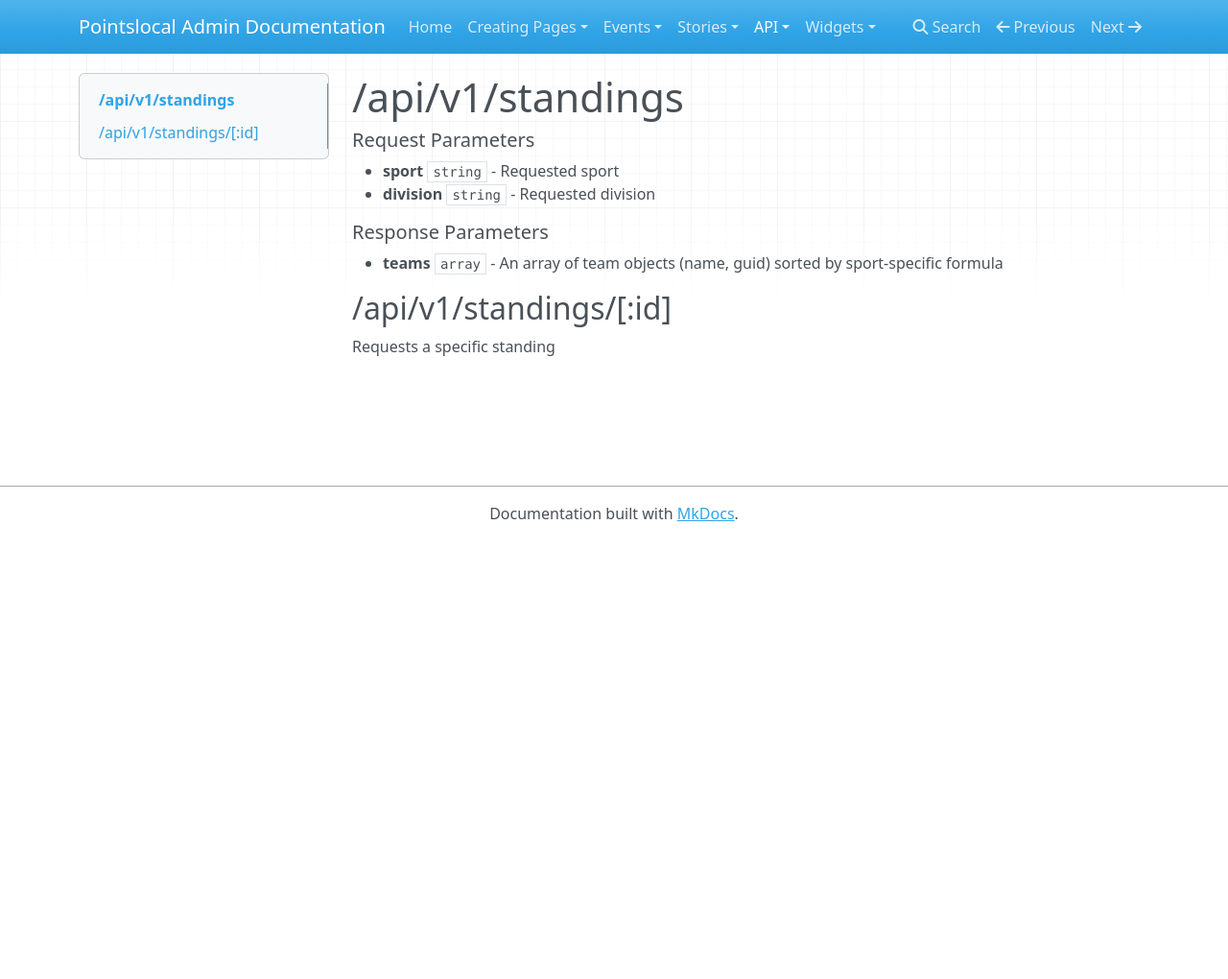
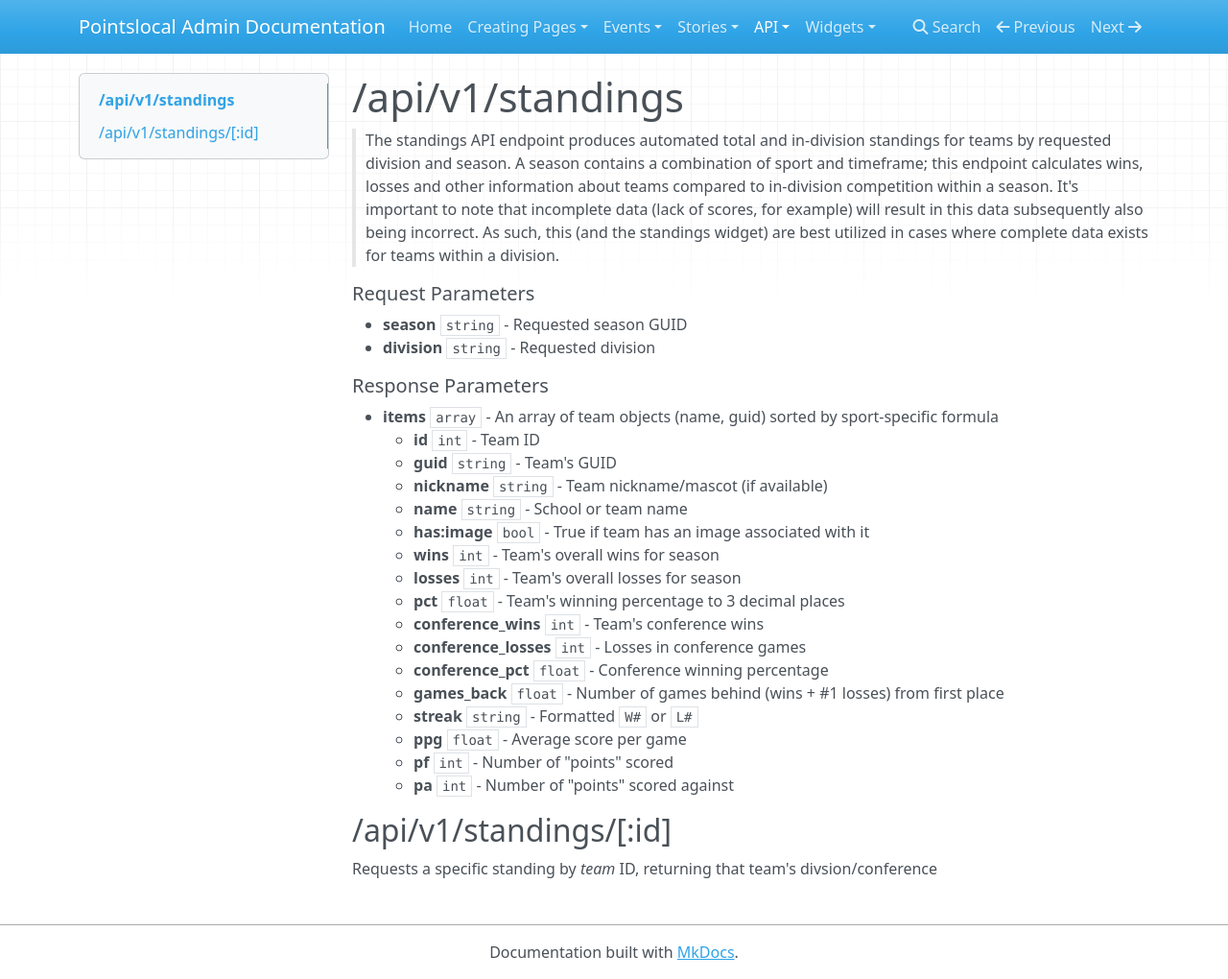
Before and after one commit to pointslocal/admin-docs, an MkDocs documentation site: the page built from docs/api_stats_standings.md, in a window 1280 px wide and 1020 px high. Shown: the whole window at 96% size. Built offline with MkDocs 1.6.1, drawn with Linux system fonts in a browser that asks for light colours; nearby versions of some CDN libraries; old or Windows-style settings are respelled for this version of MkDocs.

Commit message:
Adds standings details

````diff
--- a/docs/api_stats_standings.md
+++ b/docs/api_stats_standings.md
@@ -1,11 +1,28 @@
 # /api/v1/standings
+> The standings API endpoint produces automated total and in-division standings for teams by requested division and season.  A season contains a combination of sport and timeframe; this endpoint calculates wins, losses and other information about teams compared to in-division competition within a season.  It's important to note that incomplete data (lack of scores, for example) will result in this data subsequently also being incorrect. As such, this (and the standings widget) are best utilized in cases where complete data exists for teams within a division.
 
 ##### Request Parameters
-- **sport** ``` string ``` - Requested sport
-- **division** ``` string ``` - Requested division
+- **season** ```string``` - Requested season GUID
+- **division** ```string``` - Requested division
 
 ##### Response Parameters
-- **teams** ``` array ``` - An array of team objects (name, guid) sorted by sport-specific formula
+- **items** ```array``` - An array of team objects (name, guid) sorted by sport-specific formula
+    - **id** ```int``` - Team ID
+    - **guid** ```string``` - Team's GUID
+    - **nickname** ```string``` - Team nickname/mascot (if available)
+    - **name** ```string``` - School or team name
+    - **has:image** ```bool``` - True if team has an image associated with it
+    - **wins** ```int``` - Team's overall wins for season
+    - **losses** ```int``` - Team's overall losses for season
+    - **pct** ```float``` - Team's winning percentage to 3 decimal places
+    - **conference_wins** ```int``` - Team's conference wins
+    - **conference_losses** ```int``` - Losses in conference games
+    - **conference_pct** ```float``` - Conference winning percentage
+    - **games_back** ```float``` - Number of games behind (wins + #1 losses) from first place
+    - **streak** ```string``` - Formatted ```W#``` or ```L#```
+    - **ppg** ```float``` - Average score per game
+    - **pf** ```int``` - Number of "points" scored
+    - **pa** ```int``` - Number of "points" scored against
 
 ## /api/v1/standings/[:id]
-Requests a specific standing
+Requests a specific standing by *team* ID, returning that team's divsion/conference
````
